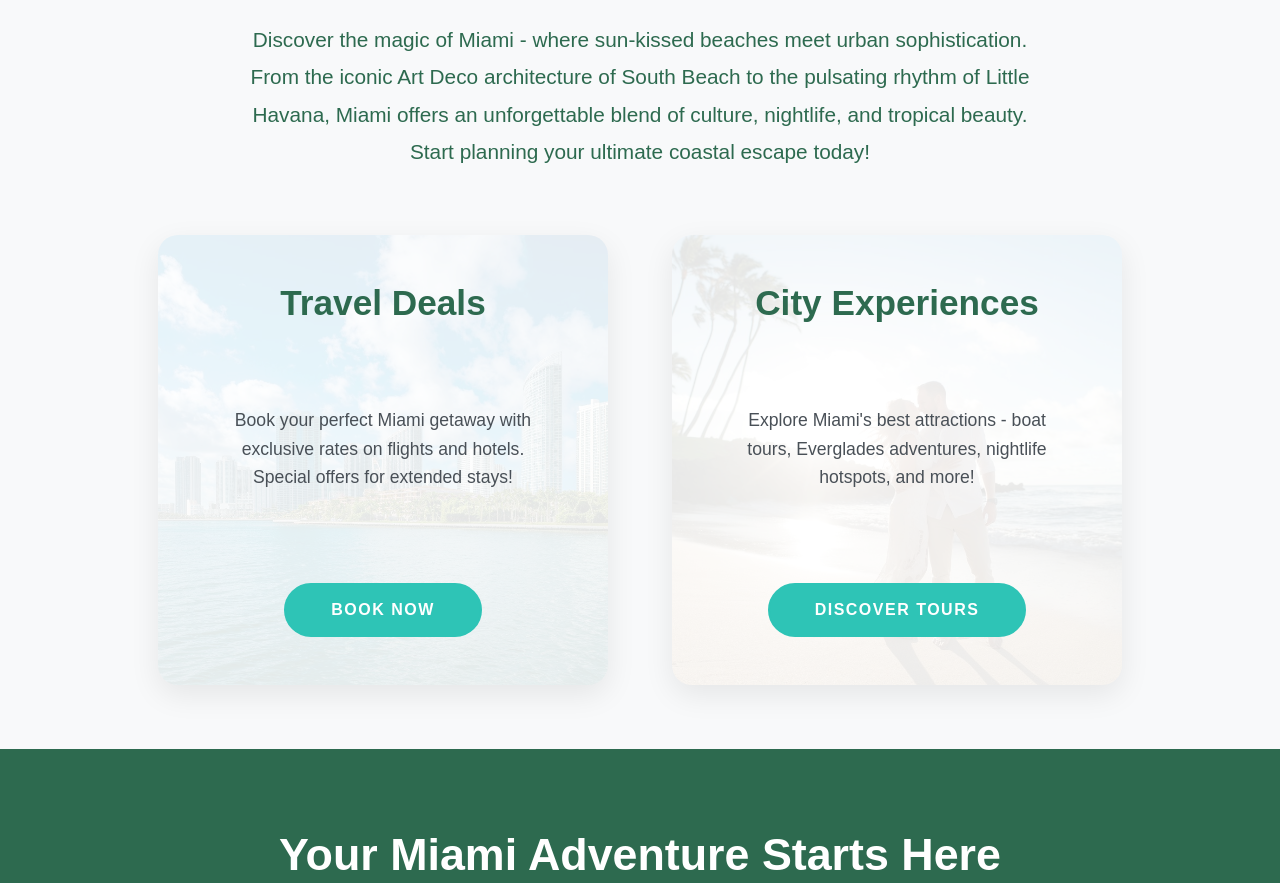
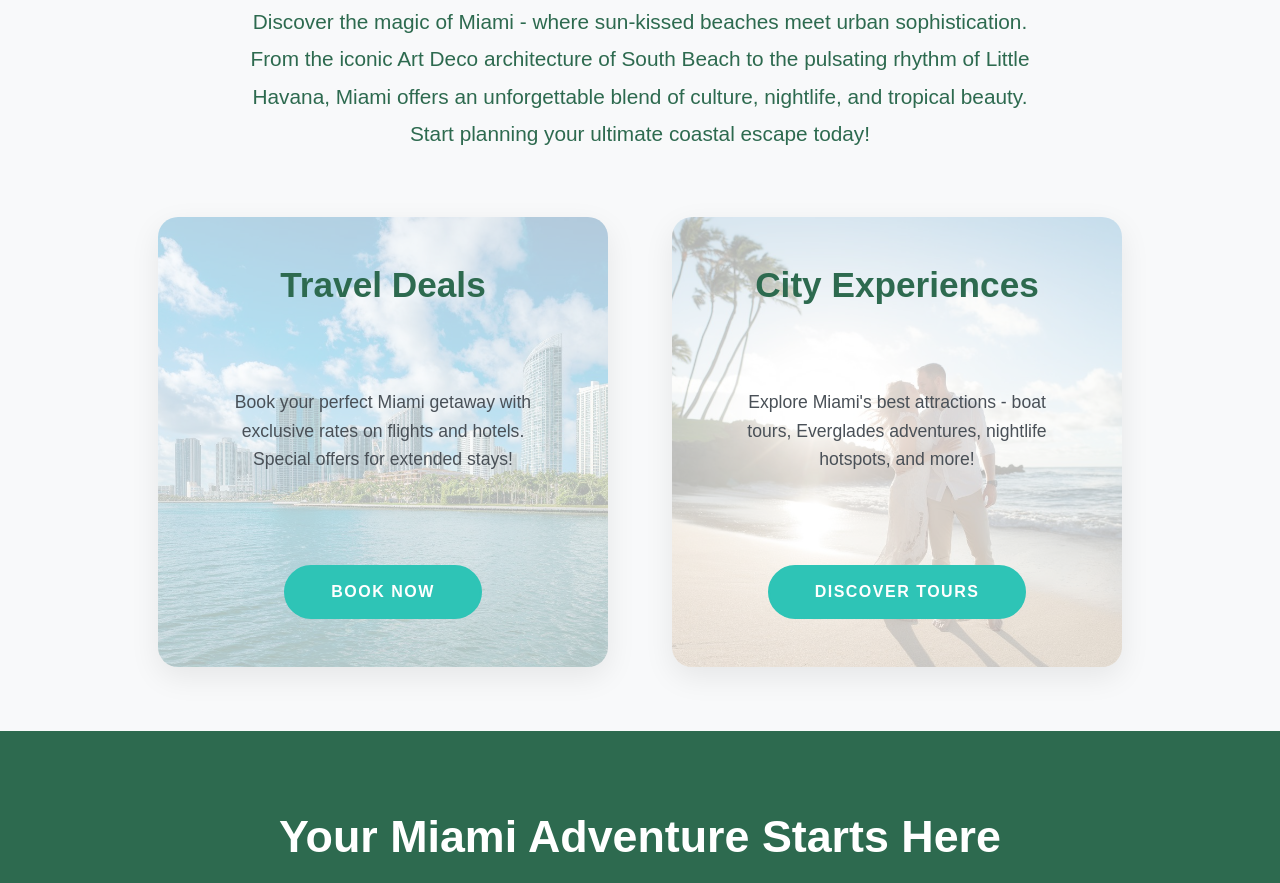
Before and after one commit to HowNow101/MiamiDeals, a plain HTML site: page index.html in a window 1280 px wide. Shown: the part 621-1504 px from the top of the page. Drawn offline with Linux system fonts and the light colour scheme.

Commit message:
Update index.html

````diff
--- a/index.html
+++ b/index.html
@@ -1,13 +1,4 @@
-<!DOCTYPE html>
-<html lang="en">
-<head>
-    <meta charset="UTF-8">
-    <meta name="viewport" content="width=device-width, initial-scale=1.0">
-   (Due to technical issues, the search service is temporarily unavailable.)
 
-Here's the Miami vacation landing page with your specifications:
-
-```html
 <!DOCTYPE html>
 <html lang="en">
 <head>
@@ -103,7 +94,7 @@ Here's the Miami vacation landing page with your specifications:
             right: 0;
             bottom: 0;
             background: url('images/miami-banner2.jpeg') center/cover;
-            opacity: 0.1;
+            opacity: 0.3;
             z-index: 0;
         }
 
@@ -115,7 +106,7 @@ Here's the Miami vacation landing page with your specifications:
             right: 0;
             bottom: 0;
             background: url('images/miami-banner3.jpeg') center/cover;
-            opacity: 0.1;
+            opacity: 0.3;
             z-index: 0;
         }
 
````
